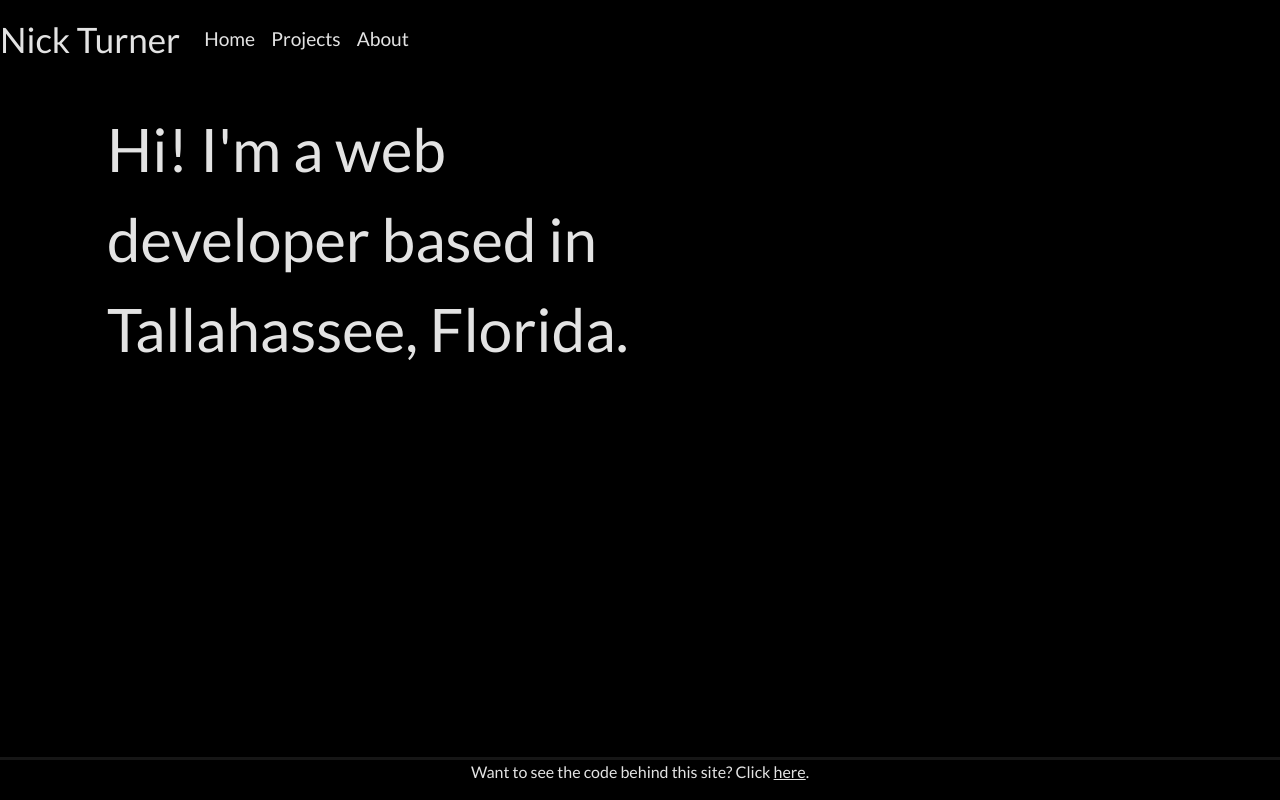
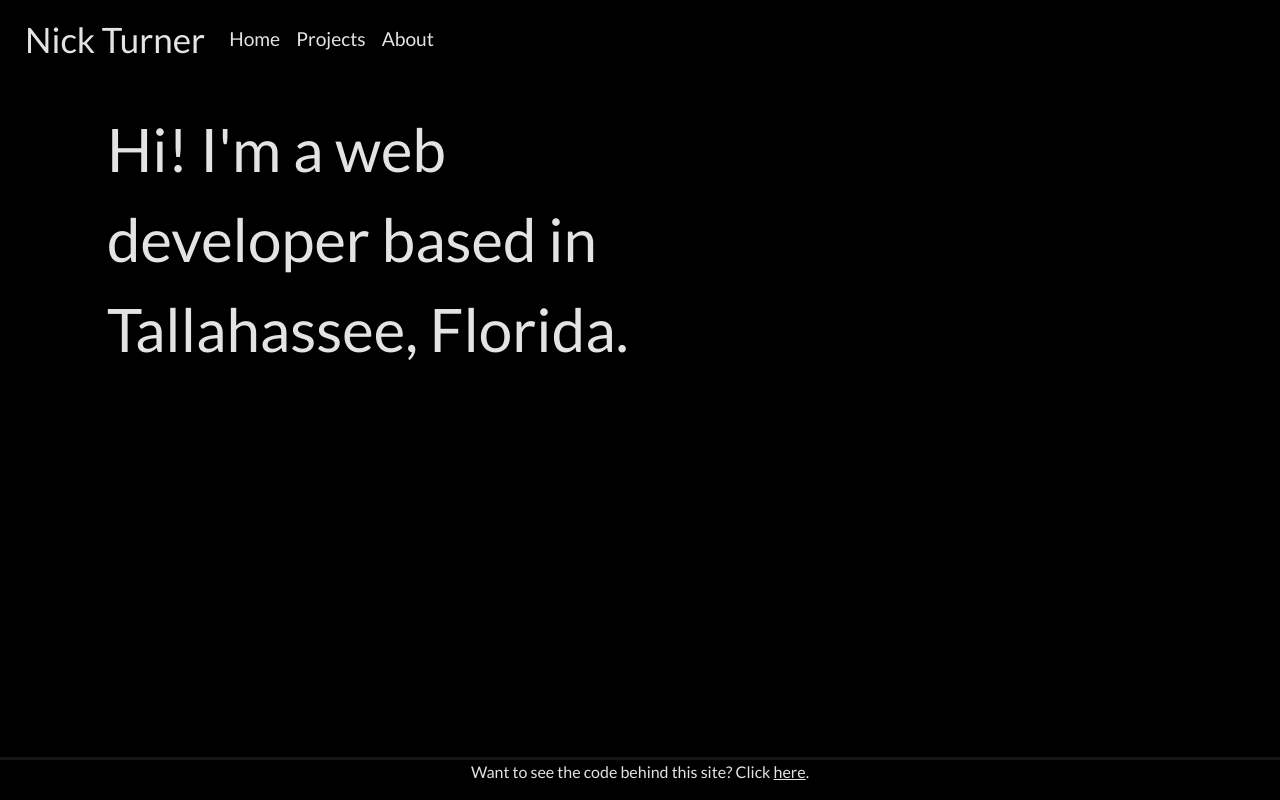
Before and after one commit to Clodus-NT/personal-site, a React (Create React App) app: page / in a window 1280 px wide. Built offline with nearby package versions, Linux system fonts and the light colour scheme.

Commit message:
added padding-left to navbar

```diff
--- a/src/components/menu-bar/MenuBar.js
+++ b/src/components/menu-bar/MenuBar.js
@@ -1,21 +1,16 @@
 import React from "react";
 import './menu-bar.css';
-import { Navbar, Container, Nav, } from 'react-bootstrap';
+import { Navbar, Nav, } from 'react-bootstrap';
 
 export default function MenuBar() {
   return (
     <Navbar className="nav navColors" variant='navColors'>
-      {/* <Container className="navContainer navColors"> */}
       <Navbar.Brand  className='navColors navBrand' href='/'>Nick Turner</Navbar.Brand>
-        <Navbar.Toggle aria-controls='basic-navbar-nav navbarScroll' />
-        {/* <Navbar.Collapse className='navColors' id="responsive-navbar-nav"> */}
       <Nav className='navColors navLinkContainer'>
         <Nav.Link className='navColors navLink' href="/">Home</Nav.Link>
         <Nav.Link className='navColors navLink' href="/projects">Projects</Nav.Link>
         <Nav.Link className='navColors navLink' href="/about">About</Nav.Link>
       </Nav>
-        {/* </Navbar.Collapse> */}
-      {/* </Container> */}
     </Navbar>
   )
 }
--- a/src/components/menu-bar/menu-bar.css
+++ b/src/components/menu-bar/menu-bar.css
@@ -21,14 +21,8 @@
   justify-content: flex-start;
 }
 
-/* .navContainer {
-  width: 100%;
-  display: flex;
-  flex-direction: row;
-  justify-content: flex-end;
-} */
-
 .navBrand {
+  padding-left: 25px;
   font-size: 35px;
   display: flex;
 }
```
Lines whose indentation alone changed are shown as unchanged.
